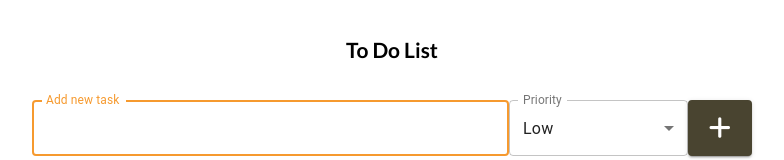
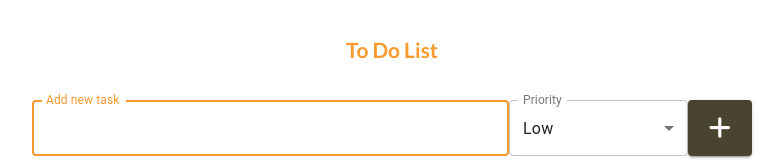
Before and after one commit to ArturDziadosz/todo_list, a React (Create React App) app: page / in a window 1280 px wide. Shown: the top 160 px of the page, without its empty margins (248-1032 px from the left). Built offline with nearby package versions, Linux system fonts and the light colour scheme.

Commit message:
Changed title color

```diff
--- a/src/components/Header.scss
+++ b/src/components/Header.scss
@@ -1,3 +1,5 @@
+@import '../styles/settings/variables';
+
 header.container {
   height: 100px;
 
@@ -7,6 +9,7 @@ header.container {
         .header__title {
           text-align: center;
           line-height: 100px;
+          color: $colorSecondary;
         }
     }
 }
```
